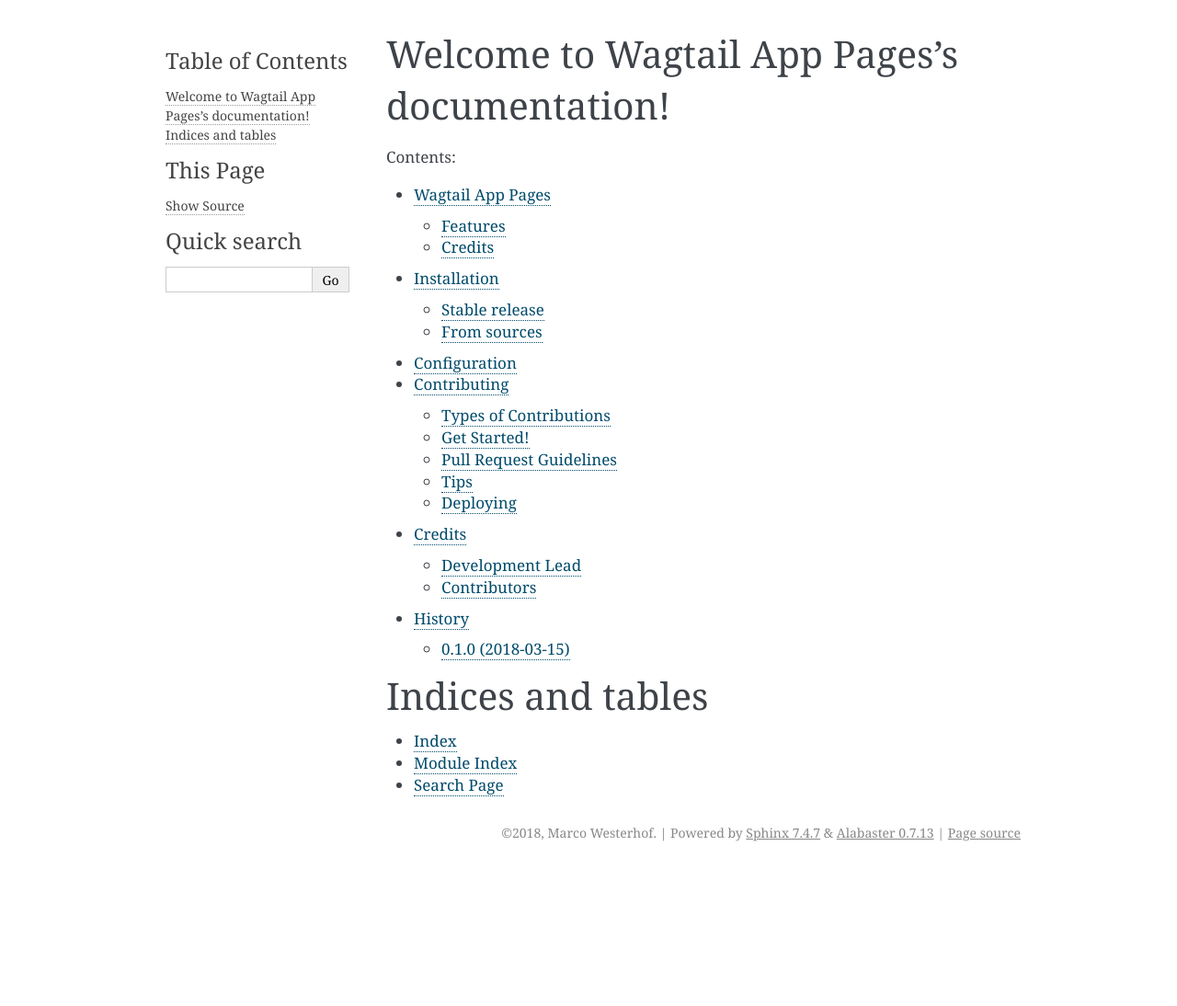
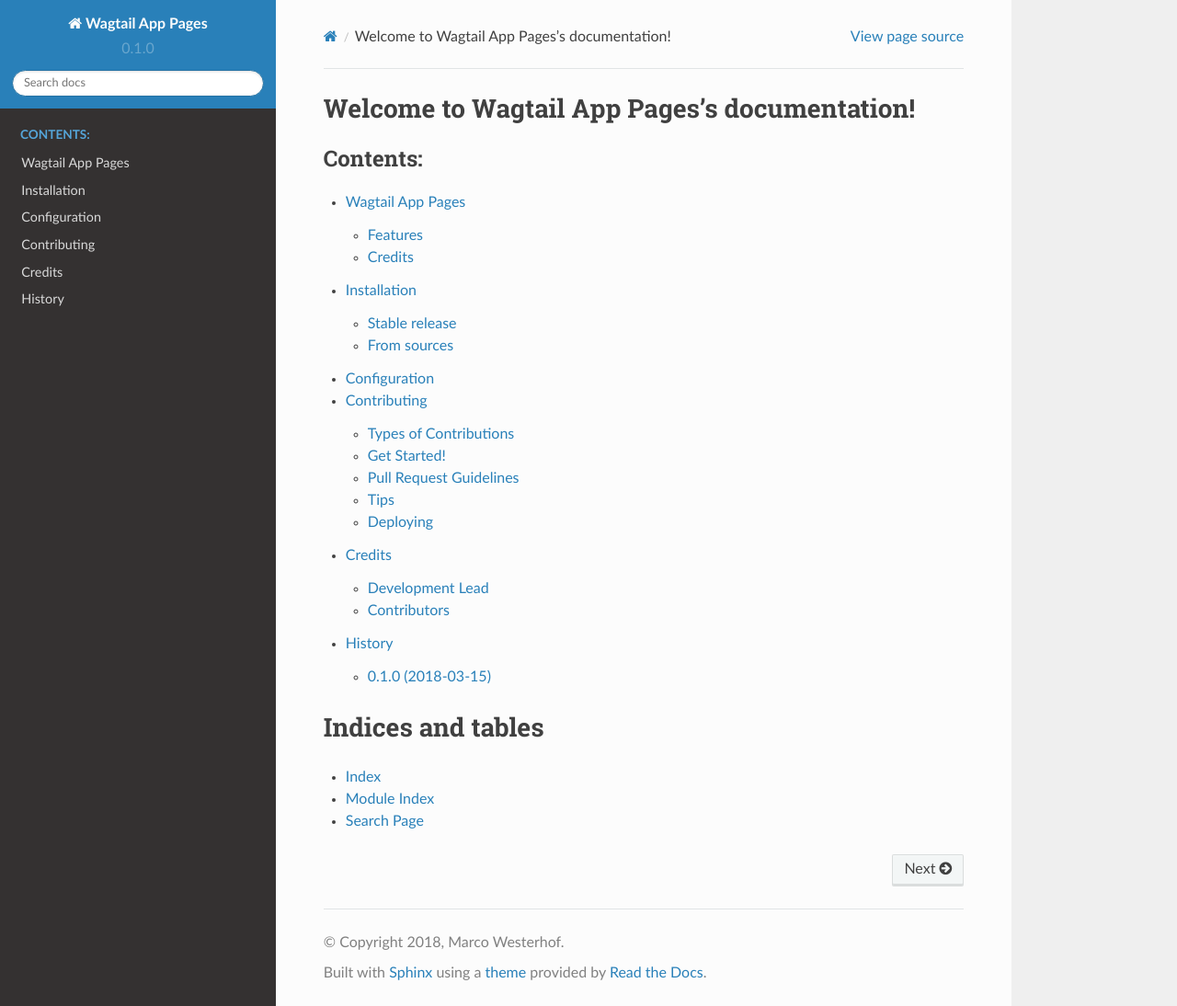
Before and after one commit to mwesterhof/wagtail_app_pages, a Sphinx documentation site: the page built from docs/index.rst, in a window 1280 px wide and 1094 px high. Shown: the whole window at 92% size. Built offline with Sphinx 7.4.7 and the Read the Docs theme 2.0.0, drawn with Linux system fonts in a browser that asks for light colours; pages that are not in the unit, such as notebooks, are missing from menus.

Commit message:
switch doc theme

```diff
--- a/docs/conf.py
+++ b/docs/conf.py
@@ -84,7 +84,7 @@
 # The theme to use for HTML and HTML Help pages.  See the documentation for
 # a list of builtin themes.
 #
-html_theme = 'alabaster'
+html_theme = 'sphinx_rtd_theme'
 
 # Theme options are theme-specific and customize the look and feel of a
 # theme further.  For a list of options available for each theme, see the
--- /dev/null
+++ b/requirements_doc.txt
@@ -0,0 +1,2 @@
+Sphinx==1.7.1
+sphinx-rtd-theme==0.2.4
```
